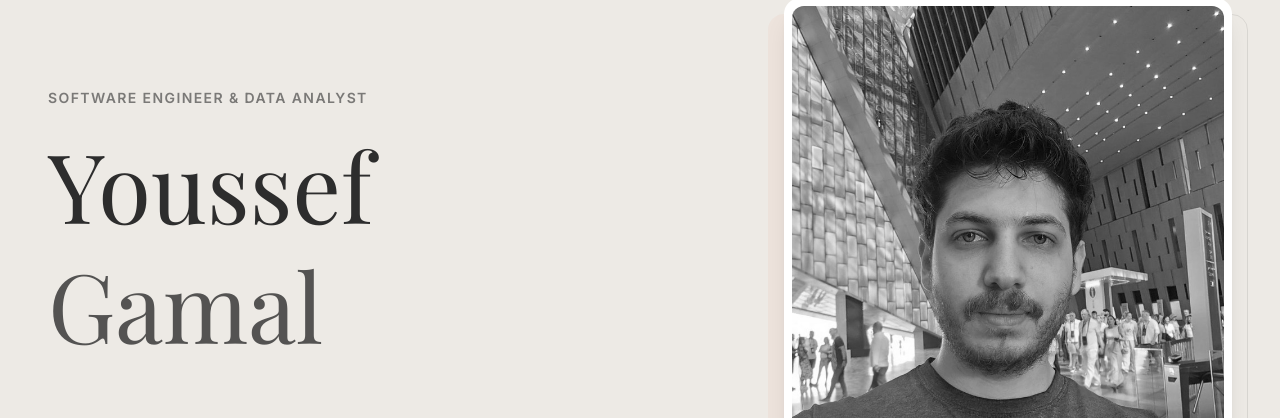
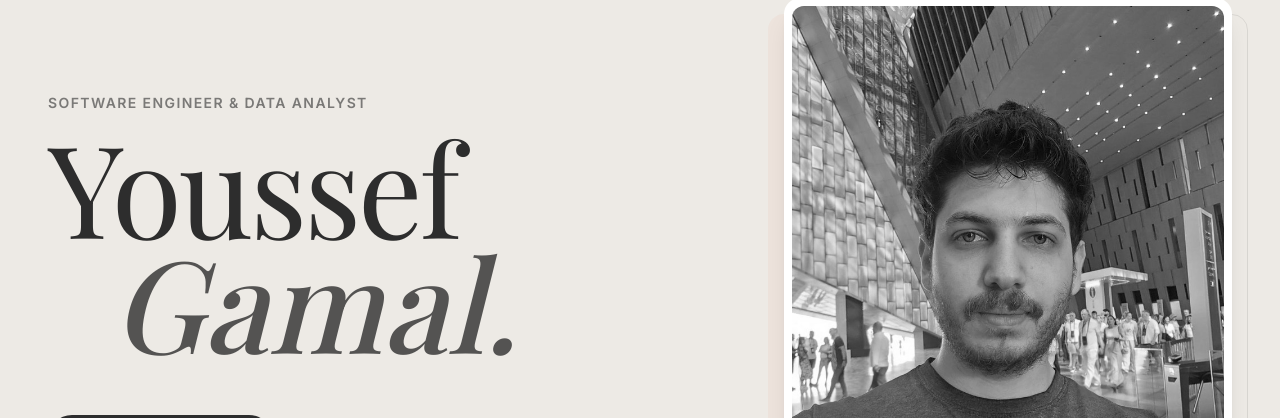
Before and after one commit to YoussefYoussefG/Prject-my-own-portfolio, a Next.js app: page / in a window 1280 px wide. Shown: the part 146-564 px from the top of the page. Built offline with nearby package versions, Linux system fonts and the light colour scheme; no server answers; the database is empty; a web font is replaced by a local one.

Commit message:
feat: update hero text styling with larger typography and adjusted layout formatting

```diff
--- a/src/components/Hero.tsx
+++ b/src/components/Hero.tsx
@@ -24,10 +24,10 @@ export default function Hero() {
               initial={{ opacity: 0, y: 30 }}
               animate={{ opacity: 1, y: 0 }}
               transition={{ duration: 0.8, delay: 0.4, ease: [0.25, 0.4, 0.25, 1] }}
-              className="text-6xl md:text-8xl font-serif leading-tight text-foreground"
+              className="text-7xl md:text-8xl lg:text-9xl font-serif leading-[0.9] text-foreground flex flex-col mt-2"
             >
-              Youssef<br />
-              <span className="text-foreground/80">Gamal</span>
+              <span className="font-normal tracking-tight">Youssef</span>
+              <span className="italic text-foreground/80 font-medium ml-8 md:ml-16">Gamal.</span>
             </motion.h1>
           </div>
 
```
